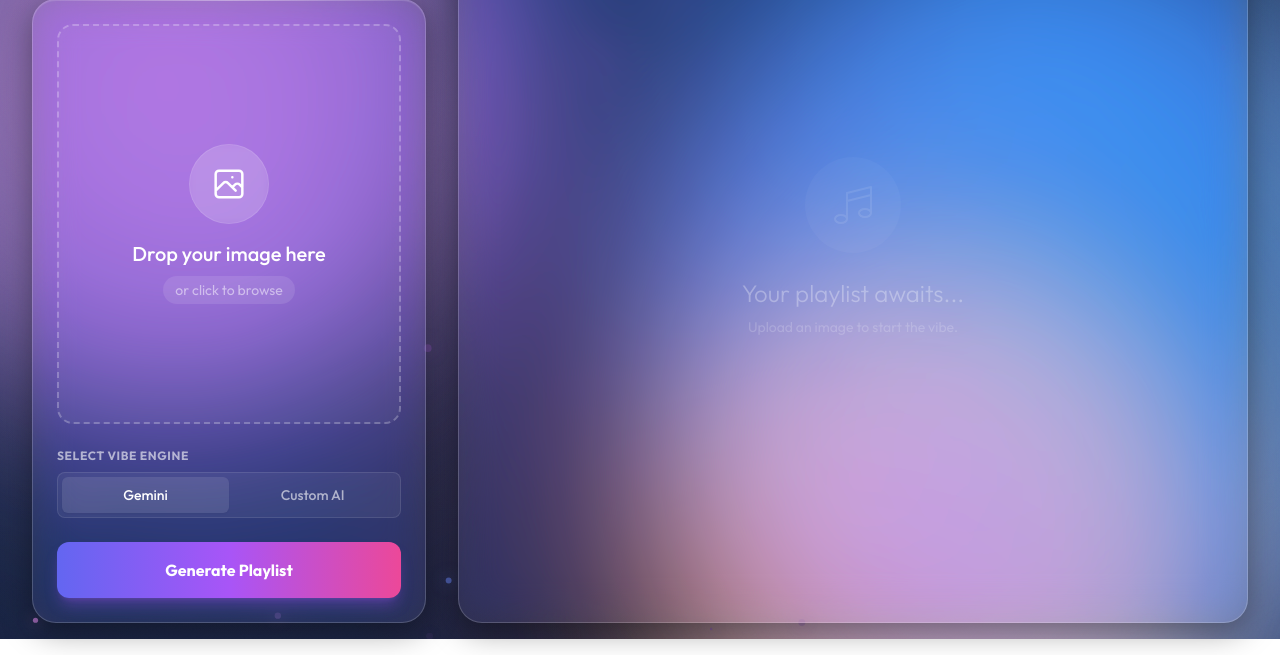
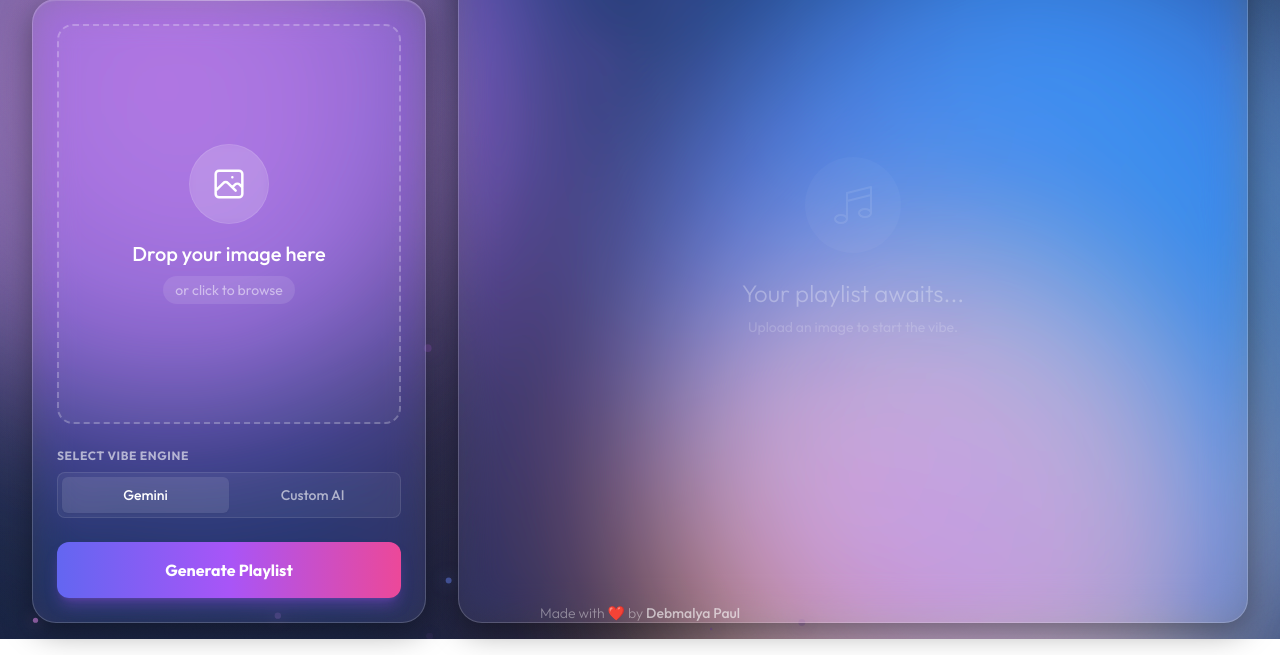
Before and after one commit to debmalya123-debug/Vibe-Playlist, a Flask app: page / in a window 1280 px wide. Shown: the part 161-816 px from the top of the page. Run offline with Flask 3, Linux system fonts and the light colour scheme; some libraries are stand-ins or nearby versions.

```diff
--- a/templates/index.html
+++ b/templates/index.html
@@ -436,5 +436,12 @@
             background: rgba(255,255,255,0.2);
         }
     </style>
+
+    <!-- Footer -->
+    <footer class="fixed bottom-4 left-0 right-0 text-center z-50 pointer-events-none">
+        <p class="text-white/40 text-sm font-light">
+            Made with <span class="text-pink-400">❤️</span> by <span class="font-medium text-white/60">Debmalya Paul</span>
+        </p>
+    </footer>
 </body>
 </html>
```
Also changed, not shown: README.md (added).
